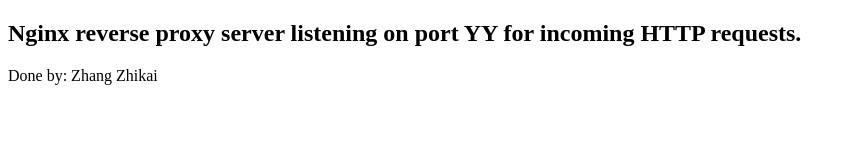
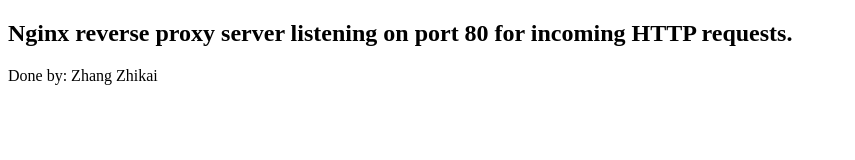
Before and after one commit to zzhikai/OTOT-A1, a plain HTML site: page nginx-sample/index.html in a window 1280 px wide. Shown: the whole page, without its empty margins (0-855 px from the left). Drawn offline with Linux system fonts and the light colour scheme.

```diff
--- a/nginx-sample/index.html
+++ b/nginx-sample/index.html
@@ -6,7 +6,7 @@
 </head>
 <body>
     <!-- TODO: Replace port number -->
-    <h2>Nginx reverse proxy server listening on port YY for incoming HTTP requests.</h1>
+    <h2>Nginx reverse proxy server listening on port 80 for incoming HTTP requests.</h1>
     <!-- TODO: Insert Name here -->
     <p1>Done by: Zhang Zhikai </p1>
 </body>
```
Also changed, not shown: 3 other files.
